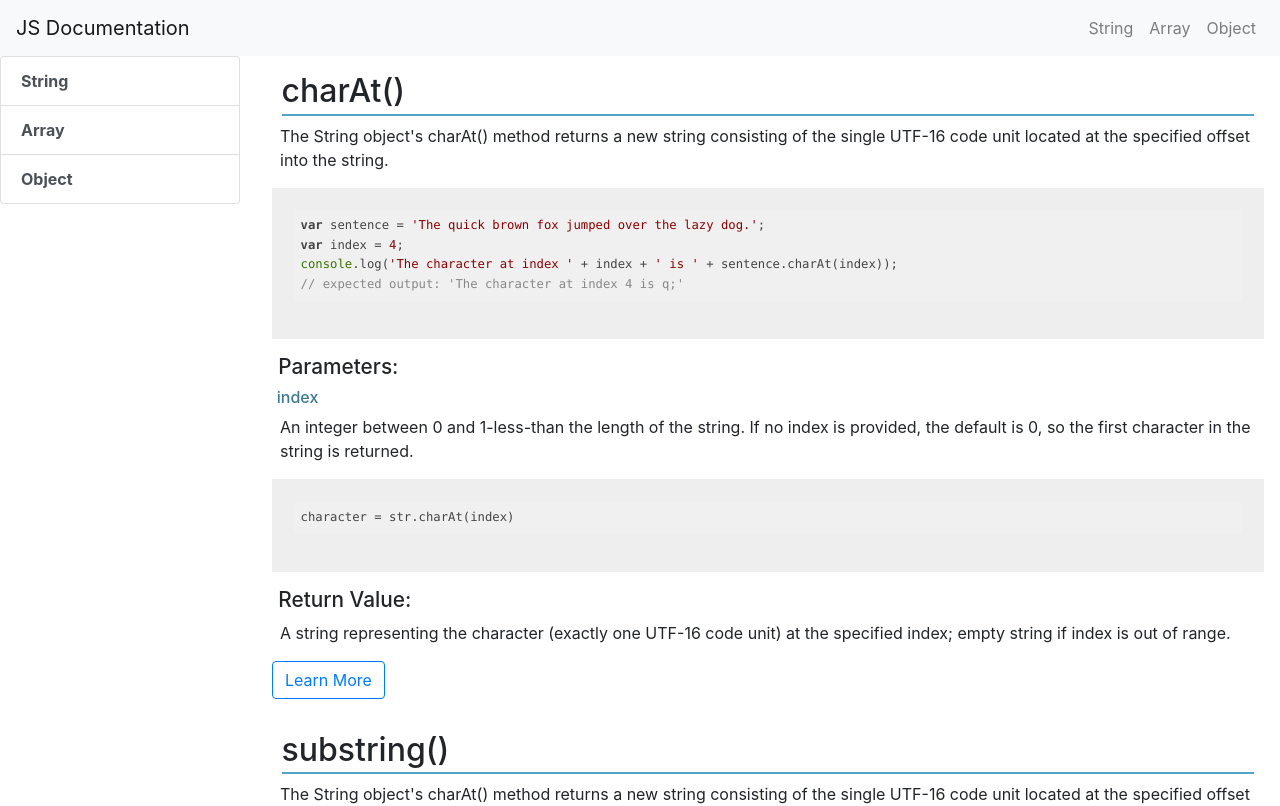
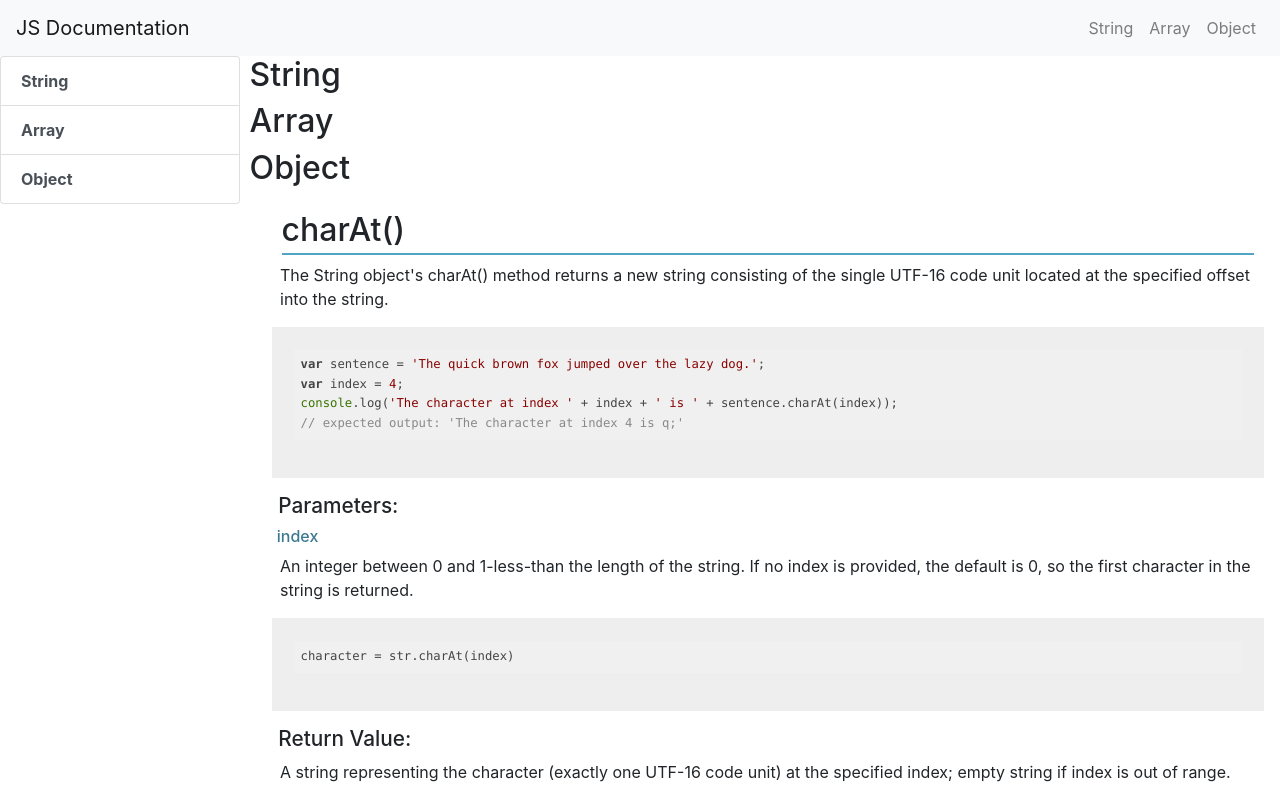
Before and after one commit to Smukat/documentation-page, a React (Create React App) app: page / in a window 1280 px wide. Shown: the top 806 px of the page. Built offline with nearby package versions, Linux system fonts and the light colour scheme.

Commit message:
Add onclick method on side menu to change active category
- Add onclick method on side menu to change active category

- Display active category as secundary header

```diff
--- a/src/App.css
+++ b/src/App.css
@@ -37,10 +37,8 @@ General styles
 	font-size: 1rem;
 	color: #3d7891;
 }
-.btn-learn-more {
-	color: #52a4c7;
 
-}
+
 
  /* Title of Component
  **********************/
--- a/src/App.jsx
+++ b/src/App.jsx
@@ -1,8 +1,8 @@
 import React, { Component } from 'react';
 // import PropTypes from 'prop-types';
 import data from './data/data.json';
-import Header from './components/Header.jsx';
-import SideMenu from './components/SideMenu.jsx';
+import Header from './components/Header';
+import SideMenu from './components/SideMenu';
 import Main from './components/Main';
 import './App.css';
 
@@ -45,7 +45,7 @@ class App extends Component {
         <Header categories={categories} />
         <div className="main-wrapper">
           <SideMenu categories={categories} onChange={this.updateActiveCategory} />
-          <Main articles={articles} />
+          <Main articles={articles} categories={categories} />
         </div>
       </div>
     );
--- a/src/components/Article.jsx
+++ b/src/components/Article.jsx
@@ -25,7 +25,7 @@ const Article = ({ title, description, example, syntax }) => {
         {parameters}
         <h3 className="article-subtitle">Return Value:</h3>
         <p>{syntax.return}</p>
-        <Button outline color="primary"><a href={syntax.link} target="_blank" rel="noopener noreferrer">Learn More</a></Button>{' '}
+        <Button outline color="link"><a className="learnMore-button" href={syntax.link} target="_blank" rel="noopener noreferrer">Learn More</a></Button>{' '}
 
       </div>
     </article>
--- a/src/components/ListItem.js
+++ /dev/null
@@ -1,12 +0,0 @@
-import React from 'react';
-import {
-  ListGroupItem,
-  ListGroup, } from 'reactstrap';
-
-const ListItem = (props) => {
-  return (
-    <ListGroupItem className="sideMenu-category" tag="a" href="#" action onClick={() => {props.onClick(props.key)}}>{props.category}</ListGroupItem>
-  );
-}
-
-export default ListItem;
--- /dev/null
+++ b/src/components/ListItem.jsx
@@ -0,0 +1,17 @@
+import React from 'react';
+import PropTypes from 'prop-types';
+import {
+  ListGroupItem,
+} from 'reactstrap';
+
+const ListItem = ({ category, id, onClick }) => (
+  <ListGroupItem className="sideMenu-category" tag="a" href="#" action onClick={() => { onClick(id)}}>{category}</ListGroupItem>
+);
+
+ListItem.propTypes = {
+  category: PropTypes.string.isRequired,
+  id: PropTypes.number.isRequired,
+  onClick: PropTypes.func.isRequired,
+};
+
+export default ListItem;
--- a/src/components/Main.jsx
+++ b/src/components/Main.jsx
@@ -1,10 +1,11 @@
 import React from 'react';
 import SyntaxHighlighter from 'react-syntax-highlighter';
 import PropTypes from 'prop-types';
-import Article from './Article.jsx';
+import Article from './Article';
+import MainHeader from './MainHeader';
 // import { github } from 'react-syntax-highlighter/styles/hljs';
 
-const Main = ({ articles }) => {
+const Main = ({ articles, categories }) => {
 	const article = Object.values(articles).map(article => (
 		<Article
 			title={article.title}
@@ -13,8 +14,14 @@ const Main = ({ articles }) => {
 			syntax={article.syntax} />
 	));
 
+	const header = Object.values(categories).map(category => (
+		<MainHeader category={category.category}/>
+	));
+
+
 	return (
 		<main id="content">
+			{header}
 			{article}
 		</main>
 	);
@@ -23,6 +30,7 @@ const Main = ({ articles }) => {
 
 Main.propTypes = {
 	articles: PropTypes.arrayOf(PropTypes.object).isRequired,
+	categories: PropTypes.array.isRequired,
 };
 
 export default Main;
--- /dev/null
+++ b/src/components/MainHeader.jsx
@@ -0,0 +1,13 @@
+import React from 'react';
+import PropTypes from 'prop-types';
+
+const MainHeader = ({ category }) => (
+  <div className="mainHeader-style">
+    <h2>{category}</h2>
+  </div>
+);
+
+MainHeader.propTypes = {
+  category: PropTypes.string.isRequired,
+};
+export default MainHeader;
--- a/src/components/SideMenu.jsx
+++ b/src/components/SideMenu.jsx
@@ -1,15 +1,18 @@
 import React from 'react';
-import { ListGroup } from 'reactstrap';
-import ListItem from './ListItem';
+import { ListGroup, ListGroupItem } from 'reactstrap';
+import ListItem from './ListItem.jsx';
 
 const SideMenu = ({ categories, onChange }) => {
+  console.log(categories);
   const list_categories = categories.map(category => (
     <ListItem
       category={category.category}
+      id={category.id}
       key={category.id}
       onClick={onChange}
     />
   ));
+
 
   return (
     <aside>
```
